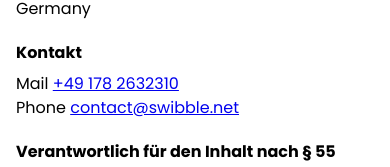
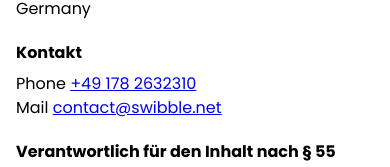
Before and after one commit to Swibble-net/swibble-website, a Next.js app in the folder frontend/: page /impressum in a window 390 px wide. Shown: the part 273-440 px from the top of the page. Built offline with nearby package versions, Linux system fonts and the light colour scheme.

Commit message:
phone mail switch text

```diff
--- a/frontend/pages/impressum/index.tsx
+++ b/frontend/pages/impressum/index.tsx
@@ -18,12 +18,12 @@ const Impressum = () => {
       <div className="my-5">
         <h4 className="font-bold text-base mt-[0.6rem] mb-[0.4rem]">Kontakt</h4>
         <p>
-          Mail{" "}
+          Phone{" "}
           <a href="tel:491782632310" className="underline text-[#0000EE]">
             +49 178 2632310
           </a>
           <br />
-          Phone{" "}
+          Mail{" "}
           <a
             href="mailto:contact@swibble.net"
             className="underline text-[#0000EE]"
```
